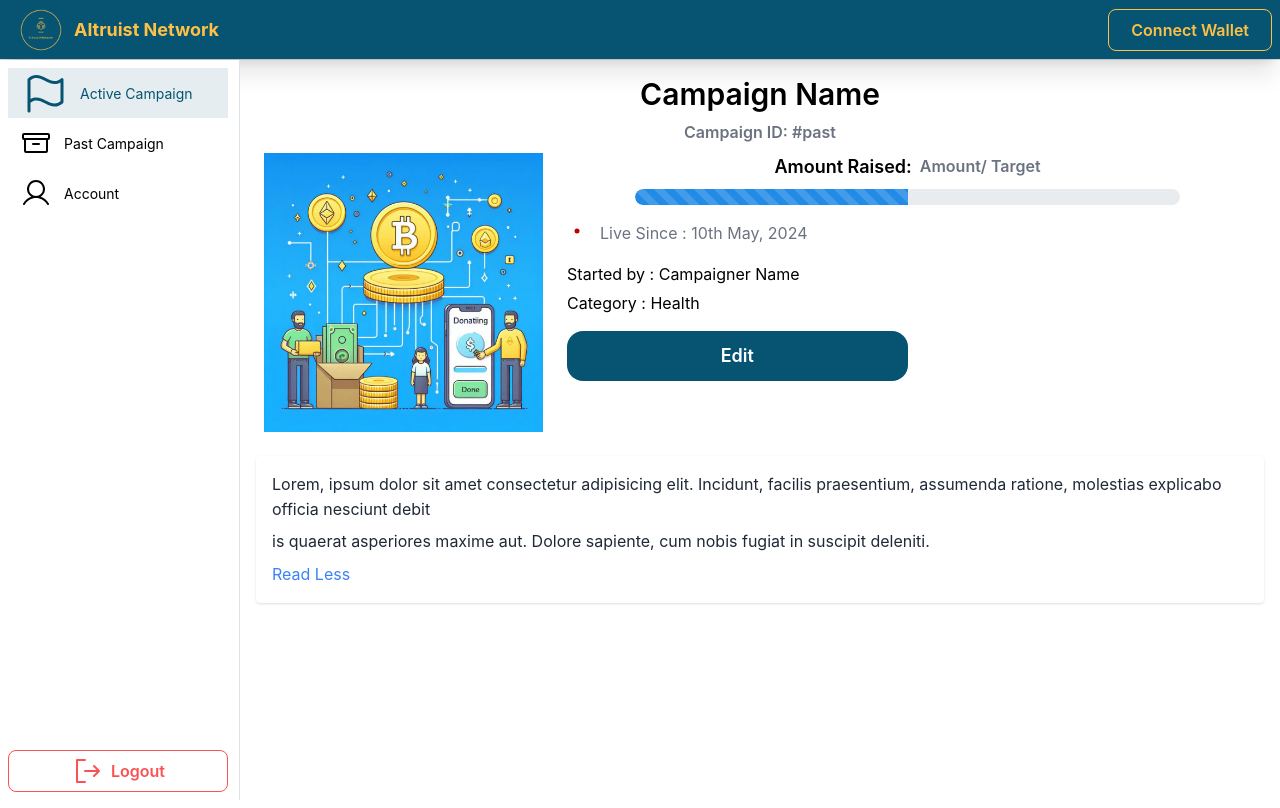
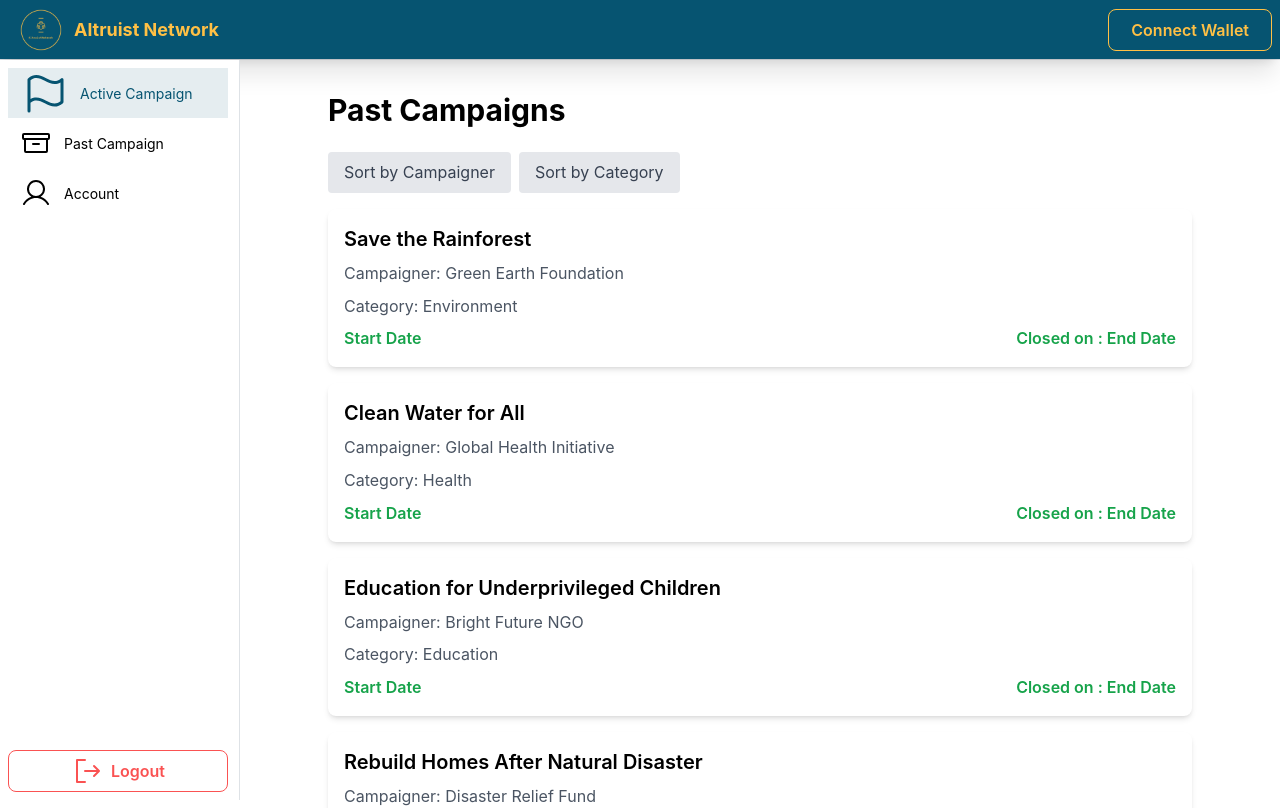
Before and after one commit to Ankesh2004/Altruist-Network, a Next.js app in the folder frontend/: page /dashboard/campaign/past in a window 1280 px wide. Shown: the top 808 px of the page. Built offline with nearby package versions, Linux system fonts and the light colour scheme.

Commit message:
feat: past  campaigns listing page

```diff
--- /dev/null
+++ b/frontend/src/app/dashboard/campaign/past/page.tsx
@@ -0,0 +1,83 @@
+'use client';
+import React, { useState } from 'react';
+import CaretUp from "../../../../../public/icons/CaretUp";
+import CaretDown from "../../../../../public/icons/CaretDown";
+import dummyCampaigns from '../active/dummyCampaigns';
+import Link from 'next/link';
+
+// PastCampaignCard component
+const PastCampaignCard = ({ campaign }:any) => (
+  <Link href={campaign.id}>
+  <div className="bg-white shadow-md rounded-lg p-4 mb-4">
+    <h3 className="text-xl font-semibold mb-2">{campaign.name}</h3>
+    <p className="text-gray-600 mb-2">Campaigner: {campaign.campaigner}</p>
+    <p className="text-gray-600 mb-2">Category: {campaign.category}</p>
+    <div className="flex justify-between items-center">
+      <p className="text-green-600 font-semibold">
+        Start Date
+      </p>
+      <p className="text-green-600 font-semibold">
+        Closed on : End Date
+      </p>
+    </div>
+  </div>
+  </Link>
+);
+
+// SortButton component
+const SortButton = ({ label, active, ascending, onClick }:any) => (
+  <button
+    className={`px-4 py-2 rounded ${
+      active ? 'bg-blue-500 text-white' : 'bg-gray-200 text-gray-700'
+    }`}
+    onClick={onClick}
+  >
+    {label} {active && (ascending ? <CaretUp/> : <CaretDown />)}
+  </button>
+);
+
+// PastCampaignsPage component
+const PastCampaignsPage = ({ campaigns }:any) => {
+  const [sortedCampaigns, setSortedCampaigns] = useState(dummyCampaigns);
+  const [sortBy, setSortBy] = useState(null);
+  const [sortAscending, setSortAscending] = useState(true);
+
+  const handleSort = (key:any) => {
+    const isAscending = sortBy === key ? !sortAscending : true;
+    const sorted = [...sortedCampaigns].sort((a: any, b: any) => {
+      if (a[key] < b[key]) return isAscending ? -1 : 1;
+      if (a[key] > b[key]) return isAscending ? 1 : -1;
+      return 0;
+    });
+    setSortedCampaigns(sorted);
+    setSortBy(key);
+    setSortAscending(isAscending);
+  };
+
+  return (
+    <div className="max-w-4xl mx-auto p-4">
+      <h1 className="text-3xl font-bold mb-6">Past Campaigns</h1>
+
+      <div className="mb-4 flex space-x-2">
+        <SortButton
+          label="Sort by Campaigner"
+          active={sortBy === 'campaigner'}
+          ascending={sortAscending}
+          onClick={() => handleSort('campaigner')}
+        />
+        <SortButton
+          label="Sort by Category"
+          active={sortBy === 'category'}
+          ascending={sortAscending}
+          onClick={() => handleSort('category')}
+        />
+      </div>
+
+      {sortedCampaigns.map((campaign:any) => (
+        <PastCampaignCard key={campaign.id} campaign={campaign} />
+      ))}
+    </div>
+  );
+};
+
+export default PastCampaignsPage;
```
